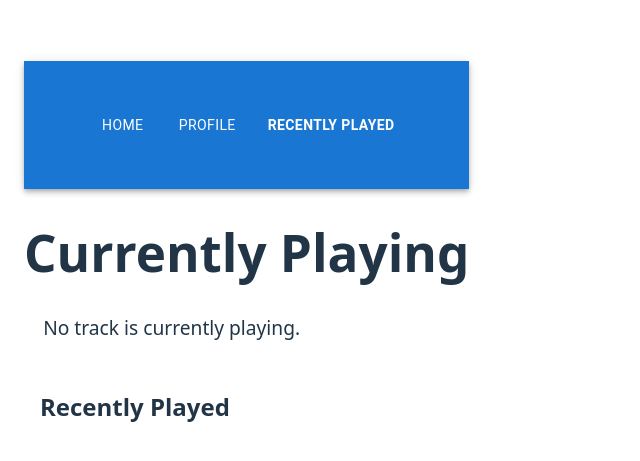
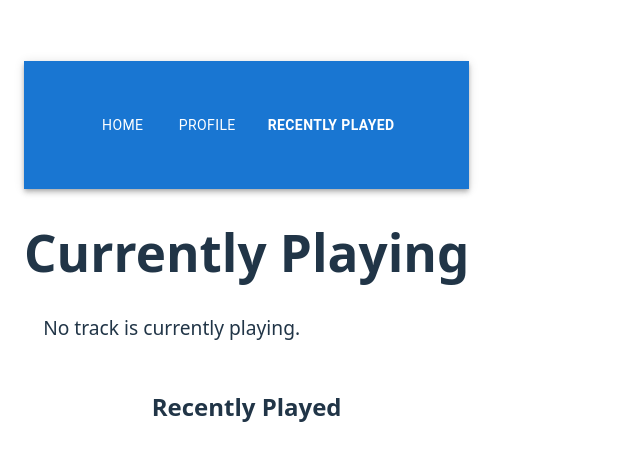
Before and after one commit to jackivison01/spotify-stats, a React (Vite) app in the folder main/: page /recently-played in a window 1280 px wide. Shown: the part 143-604 px from the top of the page, without its empty margins (0-640 px from the left). Built offline with nearby package versions, Linux system fonts and the light colour scheme.

Commit message:
Styling update

```diff
--- a/main/src/components/recently-played/RecentlyPlayed.tsx
+++ b/main/src/components/recently-played/RecentlyPlayed.tsx
@@ -6,14 +6,14 @@ interface RecentlyPlayedProps {
 
 export default function RecentlyPlayed({ recentlyPlayed }: RecentlyPlayedProps) {
   return (
-    <div style={{ padding: "1rem", flexDirection: "row" }}>
+    <div style={{ padding: "1rem", flexDirection: "row", textAlign: "center" }}>
       <h1 style={{ fontSize: "1.5rem", marginBottom: "1rem" }}>Recently Played</h1>
       <div
         style={{
           display: "flex",
           flexWrap: "wrap",
           gap: "1rem",
-          justifyContent: "flex-start"
+          justifyContent: "center"
         }}
       >
         {recentlyPlayed.map((track) => (
```
